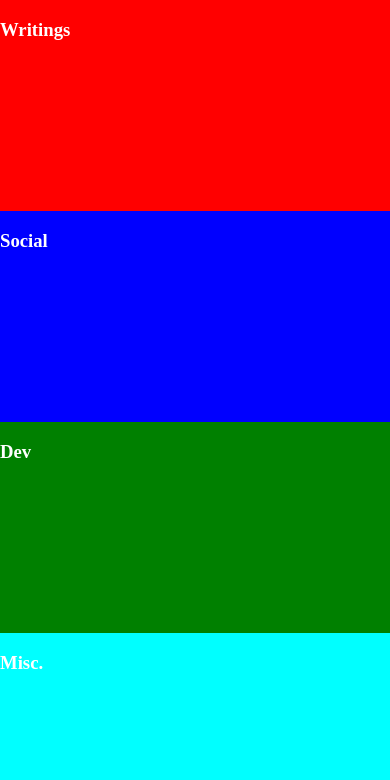
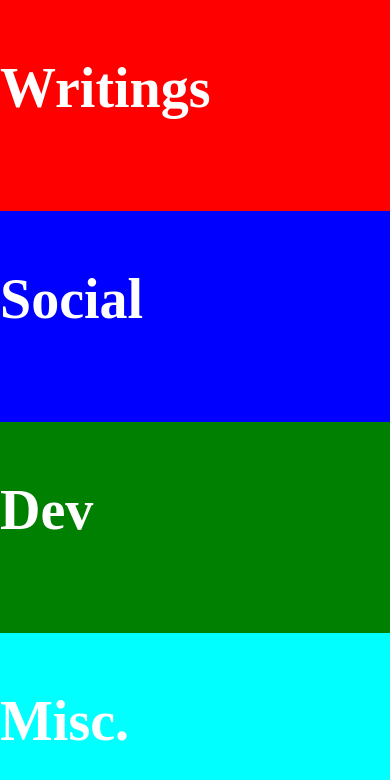
Before and after one commit to dance2die/demo.landingpage_v3_layout, a React app: page / in a window 390 px wide. Built offline with nearby package versions, Linux system fonts and the light colour scheme.

Commit message:
Added Accordian like feature in mobile

```diff
--- a/src/styles.scss
+++ b/src/styles.scss
@@ -21,6 +21,11 @@ $box-misc-color: cyan;
   transform: scale(2);
   grid-area: boxCenter;
   z-index: 2;
+
+  @media #{$mobile} {
+    grid-area: auto;
+    transform: scale(1);
+  }
 }
 
 body, html {
@@ -82,6 +87,10 @@ body, html {
 
   .title {
     color: white;
+
+    @media #{$mobile} {
+      font-size: 3.5rem;
+    }
   }
 
   .body {
```
